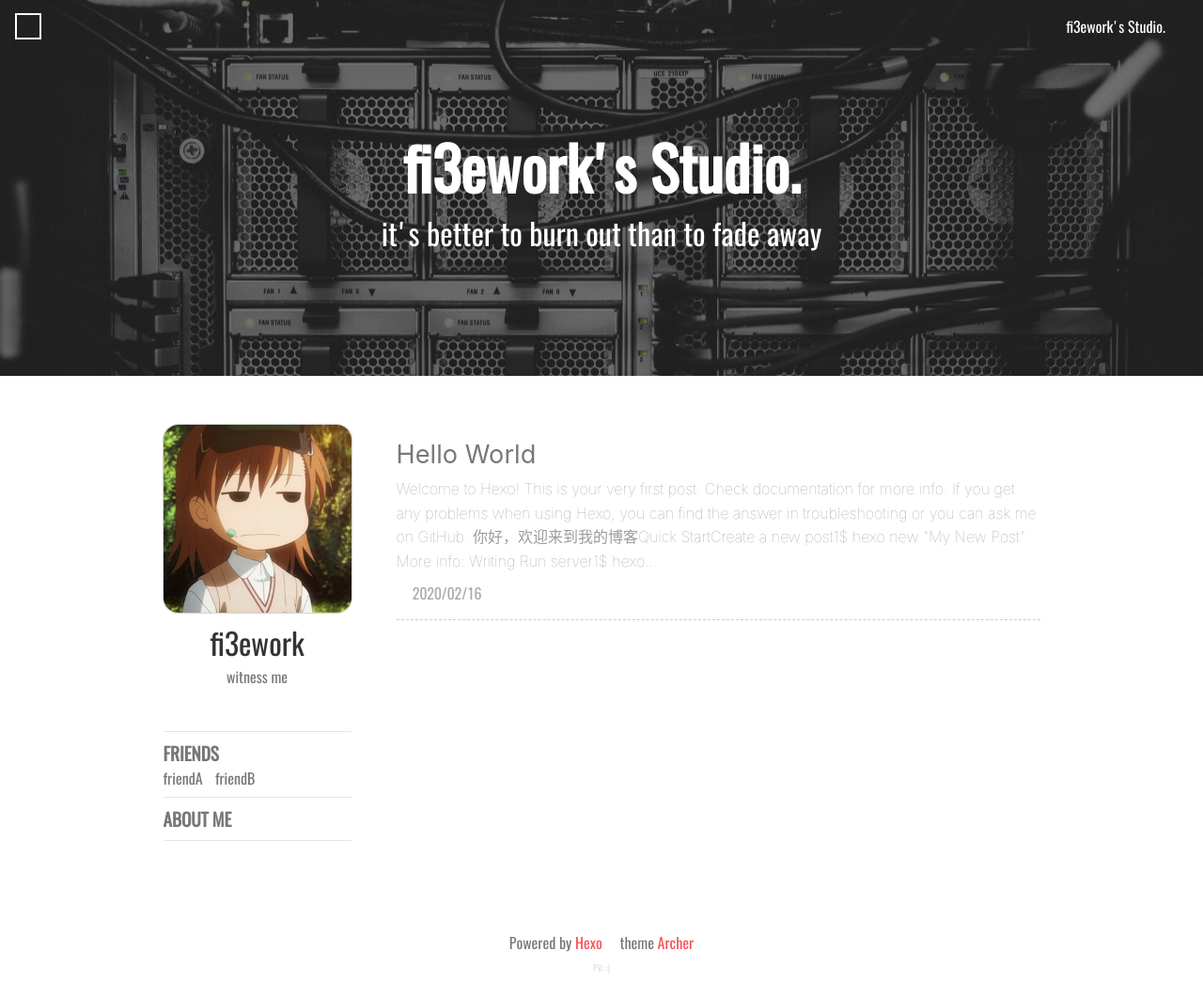
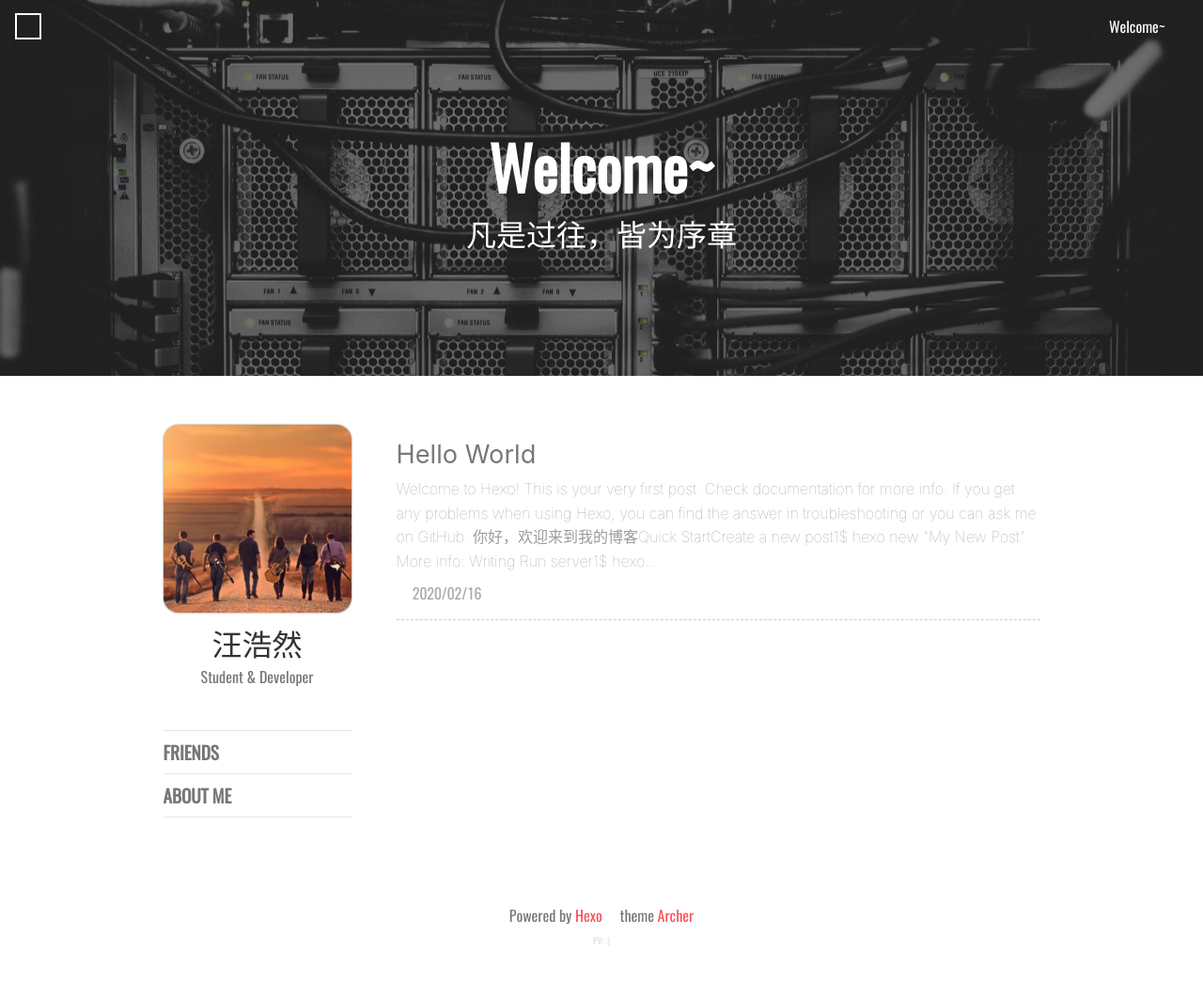
Before and after one commit to hrwangv/wanghaoranv.github.io, a plain HTML site: page index.html in a window 1280 px wide. Shown: the whole page at 94% size. After the commit the page ends 1032 px from the top, so only its background shows below. Drawn offline with nearby package versions, Linux system fonts and the light colour scheme; some packages are replaced by stand-ins of ours; a script that the page names is missing; a web font is replaced by a local one.

Commit message:
Site updated: 2020-02-17 17:23:00

```diff
--- a/index.html
+++ b/index.html
@@ -17,12 +17,12 @@
     <meta name="renderer" content="webkit">
     <meta name="copyright" content="wanghaoran">
 
-    <meta name="keywords" content="hexo,hexo-theme,hexo-blog">
+    <meta name="keywords" content="blog">
 
     <meta name="description" content="">
     <meta http-equiv="Cache-control" content="no-cache">
     <meta http-equiv="X-UA-Compatible" content="IE=edge,chrome=1"/>
-    <title>fi3ework&#39;s Studio</title>
+    <title>汪浩然的个人博客</title>
     <style type="text/css">
     @font-face {
         font-family: 'Oswald-Regular';
@@ -185,7 +185,7 @@
 }( typeof global !== "undefined" ? global : this ) );
 </script>
 
-    <link rel="icon" href= "/assets/favicon.ico" />
+    <link rel="icon" href= "/avatar/wanghaoran.jpg" />
     <link rel="preload" href="https://cdn.jsdelivr.net/npm/webfontloader@1.6.28/webfontloader.min.js" as="script" />
     <link rel="preload" href="https://cdn.jsdelivr.net/npm/jquery@3.3.1/dist/jquery.min.js" as="script" />
     <link rel="preload" href="/scripts/main.js" as="script" />
@@ -210,7 +210,7 @@
     <div class="header-sidebar-menu">&#xe775;</div>
     <!-- post页的toggle banner  -->
 
-    <a class="home-link" href=/>fi3ework's Studio.</a>
+    <a class="home-link" href=/>Welcome~</a>
 </header>
     <div class="wrapper">
         <div class="site-intro" style="
@@ -236,7 +236,7 @@ height:50vh;
         <h1 class="intro-title">
             <!-- 主页  -->
 
-            fi3ework's Studio.
+            Welcome~
             <!-- 文章页  -->
 
         </h1>
@@ -245,7 +245,7 @@ height:50vh;
             <!-- 主页副标题  -->
 
 
-                it's better to burn out than to fade away
+                凡是过往，皆为序章
 
             <!-- 文章页  -->
 
@@ -386,11 +386,11 @@ Run server1$ hexo...
             <!-- profile -->
 
             <div class="profile">
-    <img class="profile-avatar" alt="avatar" src= /avatar/Misaka.jpg >
-    <div class="profile-name">fi3ework</div>
+    <img class="profile-avatar" alt="avatar" src= /avatar/wanghaoran.jpg >
+    <div class="profile-name">汪浩然</div>
 
     <div class="profile-signature">
-        witness me
+        Student &amp; Developer
     </div>
 
 
@@ -399,13 +399,9 @@ Run server1$ hexo...
 
 
 
-                <a href="mailto:12345@qq.com" class="iconfont-archer email" title=email ></a>
+                <a href="mailto:503951958@qq.com" class="iconfont-archer email" title=email ></a>
 
 
-
-
-
-                <a href="//github.com/fi3ework" class="iconfont-archer github" target="_blank" title=github></a>
 
 
 
@@ -413,10 +409,17 @@ Run server1$ hexo...
 
                 <span class="iconfont-archer wechat" title=wechat>
 
-                  <img class="profile-qr" src="/assets/example_qr.png" />
+                  <img class="profile-qr" src="/assets/whrwechat.png" />
                 </span>
 
 
+
+
+
+                <span class="iconfont-archer qq" title=qq>
+
+                  <img class="profile-qr" src="/assets/whrqq.png" />
+                </span>
 
 
 
@@ -460,15 +463,7 @@ Run server1$ hexo...
             <div>FRIENDS</div>
 
 
-                    <span>
-                        <a href= //www.baidu.com target="_black">friendA</a>
-                    </span>
 
-
-
-                    <span>
-                        <a href= //www.google.com target="_black">friendB</a>
-                    </span>
 
 
 
@@ -491,13 +486,9 @@ Run server1$ hexo...
 
 
 
-                <a href="mailto:12345@qq.com" class="iconfont-archer email" title=email ></a>
+                <a href="mailto:503951958@qq.com" class="iconfont-archer email" title=email ></a>
 
 
-
-
-
-                <a href="//github.com/fi3ework" class="iconfont-archer github" target="_blank" title=github></a>
 
 
 
@@ -505,10 +496,17 @@ Run server1$ hexo...
 
                 <span class="iconfont-archer wechat" title=wechat>
 
-                  <img class="profile-qr" src="/assets/example_qr.png" />
+                  <img class="profile-qr" src="/assets/whrwechat.png" />
                 </span>
 
 
+
+
+
+                <span class="iconfont-archer qq" title=qq>
+
+                  <img class="profile-qr" src="/assets/whrqq.png" />
+                </span>
 
 
 
```
Also changed, not shown: 2020/02/16/hello-world/index.html (+14 -11 lines), archives/2020/02/index.html (+13 -10 lines), archives/2020/index.html (+13 -10 lines), archives/index.html (+13 -10 lines).
